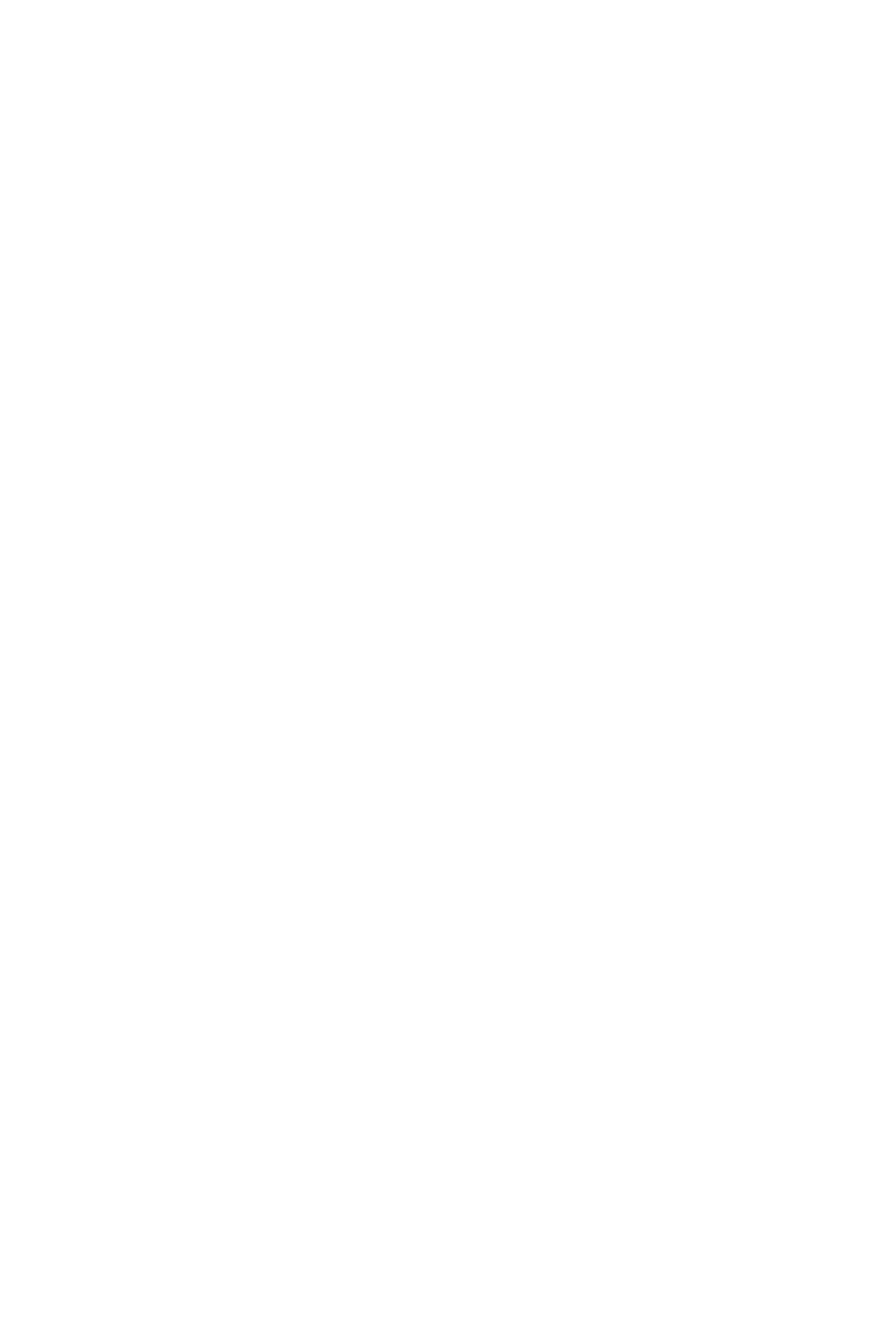
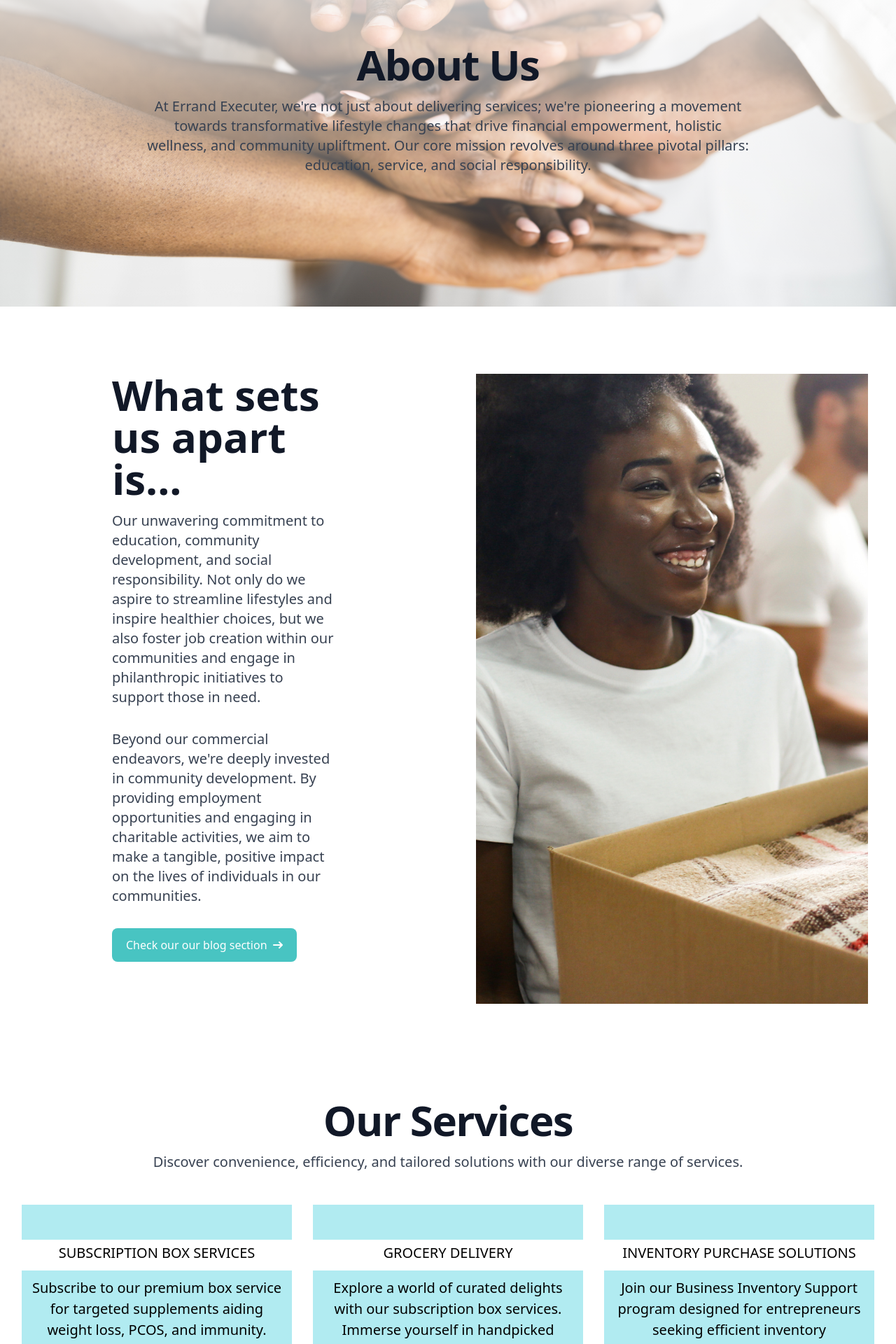
Before and after one commit to Shaneika1/customer, a SvelteKit app: page / in a window 1280 px wide. Shown: the part 834-2754 px from the top of the page at 70% size. Before the commit the page ends 800 px from the top, so only its background shows below. Built offline with nearby package versions, Linux system fonts and the light colour scheme.

Commit message:
services section added

```diff
--- a/src/routes/+layout.svelte
+++ b/src/routes/+layout.svelte
@@ -64,7 +64,7 @@
                     >
                 </li>
                 <li>
-                    <a href="#" style='background-color: #48c4c2;' class=" hover:bg-blue-700 text-white font-bold py-2 px-4 rounded">
+                    <a href="#" style='background-color: #48c4c2;' class="mt-5 lg:mt-0 hover:bg-blue-700 text-white font-bold py-3 px-4 rounded">
                         Login
                       </a>
 
--- a/src/routes/+page.svelte
+++ b/src/routes/+page.svelte
@@ -1,45 +1,255 @@
-
-
-<section class="bg-white dark:bg-gray-900 jumbotron hidden lg:block" >
-    <div class="py-8 px-4 mx-auto max-w-screen-xl lg:py-16 grid lg:grid-cols-2 gap-8 lg:gap-16">
+<section class="bg-white dark:bg-gray-900 jumbotron hidden lg:block">
+    <div
+        class="py-8 mx-auto max-w-screen-xl lg:py-16 grid lg:grid-cols-2 gap-8 lg:gap-16"
+    >
         <div class="flex flex-col justify-center">
-            <h1 class="mb-4 text-4xl font-extrabold tracking-tight lg:mt-20 leading-none text-gray-900 md:text-5xl lg:text-6xl dark:text-gray-700 header">Errand Executers</h1>
-            <p class="mb-8 text-lg font-normal text-gray-500 lg:text-xl dark:text-gray-700 normal-text">From premium grocery delivery and lifestyle consultancy to
+            <h1
+                class="mb-4 text-4xl font-extrabold tracking-tight lg:mt-20 leading-none text-gray-900 md:text-5xl lg:text-6xl dark:text-gray-700 header"
+            >
+                Errand Executers
+            </h1>
+            <p
+                class="mb-8 text-lg font-normal text-gray-500 lg:text-xl dark:text-gray-700 normal-text"
+            >
+                From premium grocery delivery and lifestyle consultancy to
                 personalized wellness subscription boxes, our services are
-                meticulously designed to promote healthier living while freeing up
-                valuable time for our clients.</p>
+                meticulously designed to promote healthier living while freeing
+                up valuable time for our clients.
+            </p>
             <div class="flex flex-col space-y-4 sm:flex-row sm:space-y-0">
-                <a href="#" style='background-color: #48c4c2;' class="inline-flex justify-center items-center py-3 px-5 text-base font-medium text-center text-white rounded-lg focus:ring-4 focus:ring-blue-300 dark:focus:ring-blue-900">
+                <a
+                    href="#"
+                    style="background-color: #48c4c2;"
+                    class="inline-flex justify-center items-center py-3 px-5 text-base font-medium text-center text-white rounded-lg focus:ring-4 focus:ring-blue-300 dark:focus:ring-blue-900"
+                >
                     Get started
-                    <svg class="w-3.5 h-3.5 ms-2 rtl:rotate-180" aria-hidden="true" xmlns="http://www.w3.org/2000/svg" fill="none" viewBox="0 0 14 10">
-                        <path stroke="currentColor" stroke-linecap="round" stroke-linejoin="round" stroke-width="2" d="M1 5h12m0 0L9 1m4 4L9 9"/>
+                    <svg
+                        class="w-3.5 h-3.5 ms-2 rtl:rotate-180"
+                        aria-hidden="true"
+                        xmlns="http://www.w3.org/2000/svg"
+                        fill="none"
+                        viewBox="0 0 14 10"
+                    >
+                        <path
+                            stroke="currentColor"
+                            stroke-linecap="round"
+                            stroke-linejoin="round"
+                            stroke-width="2"
+                            d="M1 5h12m0 0L9 1m4 4L9 9"
+                        />
                     </svg>
                 </a>
-
             </div>
         </div>
-        <div>
+        <div></div>
+    </div>
+</section>
+
+<section
+    class="lg:hidden block bg-center bg-no-repeat bg-[url('/5.png')] bg-gray-700 bg-blend-multiply"
+>
+    <div class="px-4 mx-auto max-w-screen-xl text-center py-24 lg:py-56">
+        <h1
+            class="mb-4 text-4xl font-extrabold tracking-tight leading-none text-white md:text-5xl lg:text-6xl header"
+        >
+            Errand Executers
+        </h1>
+        <p
+            class="mb-8 text-lg font-normal text-gray-300 lg:text-xl sm:px-16 lg:px-48 normal-text"
+        >
+            From premium grocery delivery and lifestyle consultancy to
+            personalized wellness subscription boxes, our services are
+            meticulously designed to promote healthier living while freeing up
+            valuable time for our clients.
+        </p>
+        <div
+            class="flex flex-col space-y-4 sm:flex-row sm:justify-center sm:space-y-0"
+        >
+            <a
+                href="#"
+                style="background-color: #48c4c2;"
+                class="inline-flex justify-center items-center py-3 px-5 text-base font-medium text-center text-white rounded-lg bg-blue-700 hover:bg-blue-800 focus:ring-4 focus:ring-blue-300 dark:focus:ring-blue-900"
+            >
+                Place Order
+                <svg
+                    class="w-3.5 h-3.5 ms-2 rtl:rotate-180"
+                    aria-hidden="true"
+                    xmlns="http://www.w3.org/2000/svg"
+                    fill="none"
+                    viewBox="0 0 14 10"
+                >
+                    <path
+                        stroke="currentColor"
+                        stroke-linecap="round"
+                        stroke-linejoin="round"
+                        stroke-width="2"
+                        d="M1 5h12m0 0L9 1m4 4L9 9"
+                    />
+                </svg>
+            </a>
         </div>
     </div>
 </section>
 
+<section class="about bg-center bg-no-repeat">
+    <div class="px-4 mx-auto text-center py-24 lg:py-56">
+        <h1
+            class="mb-4 text-4xl font-extrabold tracking-tight leading-none text-gray-900 md:text-5xl lg:text-6xl header"
+        >
+            About Us
+        </h1>
+        <p
+            class="mb-8 text-lg font-normal text-gray-700 lg:text-xl sm:px-16 lg:px-48 normal-text"
+        >
+            At Errand Executer, we're not just about delivering services; we're
+            pioneering a movement towards transformative lifestyle changes that
+            drive financial empowerment, holistic wellness, and community
+            upliftment. Our core mission revolves around three pivotal pillars:
+            education, service, and social responsibility.
+        </p>
+        <div
+            class="flex flex-col space-y-4 sm:flex-row sm:justify-center sm:space-y-0"
+        ></div>
+    </div>
+</section>
 
+<section class="lg:grid lg:grid-cols-2 h-100 py-24 lg:py-46">
+    <div class="mx-auto text-center lg:text-left">
+        <h1
+            class="mb-4 text-4xl font-extrabold text-gray-900 md:text-5xl sm:px-16 lg:px-40 lg:text-6xl header"
+        >
+            What sets us apart is...
+        </h1>
+        <div>
+            <p
+                class="mb-8 text-lg font-normal text-gray-700 lg:text-xl sm:px-16 lg:px-40 normal-text"
+            >
+                Our unwavering commitment to education, community development,
+                and social responsibility. Not only do we aspire to streamline
+                lifestyles and inspire healthier choices, but we also foster job
+                creation within our communities and engage in philanthropic
+                initiatives to support those in need.
+            </p>
+            <p
+                class="mb-8 text-lg font-normal text-gray-700 lg:text-xl sm:px-16 lg:px-40 normal-text"
+            >
+                Beyond our commercial endeavors, we're deeply invested in
+                community development. By providing employment opportunities and
+                engaging in charitable activities, we aim to make a tangible,
+                positive impact on the lives of individuals in our communities.
+            </p>
+            <a
+                href="#"
+                class="mb-8 text-lg font-normal text-gray-700 lg:text-xl sm:px-16 lg:px-40 normal-text"
+            >
+                <a
+                    href="#"
+                    style="background-color: #48c4c2;"
+                    class="inline-flex justify-center items-center py-3 px-5 text-base font-medium text-center text-white rounded-lg bg-blue-700 hover:bg-blue-800 focus:ring-4 focus:ring-blue-300 dark:focus:ring-blue-900"
+                >
+                    Check our our blog section
+                    <svg
+                        class="w-3.5 h-3.5 ms-2 rtl:rotate-180"
+                        aria-hidden="true"
+                        xmlns="http://www.w3.org/2000/svg"
+                        fill="none"
+                        viewBox="0 0 14 10"
+                    >
+                        <path
+                            stroke="currentColor"
+                            stroke-linecap="round"
+                            stroke-linejoin="round"
+                            stroke-width="2"
+                            d="M1 5h12m0 0L9 1m4 4L9 9"
+                        />
+                    </svg>
+                </a>
+            </a>
+        </div>
+    </div>
+    <div class="px-10 lg:block hidden" style="height:900px;">
+        <div
+            class="w-full h-full bg-center bg-no-repeat bg-[url('/2.png')]"
+        ></div>
+    </div>
+</section>
 
-<section class="lg:hidden block bg-center bg-no-repeat bg-[url('/5.png')] bg-gray-700 bg-blend-multiply">
-    <div class="px-4 mx-auto max-w-screen-xl text-center py-24 lg:py-56">
-        <h1 class="mb-4 text-4xl font-extrabold tracking-tight leading-none text-white md:text-5xl lg:text-6xl">Errand Executers</h1>
-        <p class="mb-8 text-lg font-normal text-gray-300 lg:text-xl sm:px-16 lg:px-48">From premium grocery delivery and lifestyle consultancy to
-            personalized wellness subscription boxes, our services are
-            meticulously designed to promote healthier living while freeing up
-            valuable time for our clients.</p>
-        <div class="flex flex-col space-y-4 sm:flex-row sm:justify-center sm:space-y-0">
-            <a href="#" style='background-color: #48c4c2;' class="inline-flex justify-center items-center py-3 px-5 text-base font-medium text-center text-white rounded-lg bg-blue-700 hover:bg-blue-800 focus:ring-4 focus:ring-blue-300 dark:focus:ring-blue-900">
-                Place Order
-                <svg class="w-3.5 h-3.5 ms-2 rtl:rotate-180" aria-hidden="true" xmlns="http://www.w3.org/2000/svg" fill="none" viewBox="0 0 14 10">
-                    <path stroke="currentColor" stroke-linecap="round" stroke-linejoin="round" stroke-width="2" d="M1 5h12m0 0L9 1m4 4L9 9"/>
-                </svg>
-            </a>
-
+<section class=" bg-center bg-no-repeat">
+    <div class="px-4 mx-auto text-center py-24 lg:py-10">
+        <h1
+            class="mb-4 text-4xl font-extrabold tracking-tight leading-none text-gray-900 md:text-5xl lg:text-6xl header"
+        >
+            Our Services
+        </h1>
+        <p
+            class="mb-8 text-lg font-normal text-gray-700 lg:text-xl sm:px-16 lg:px-48 normal-text"
+        >
+            Discover convenience, efficiency, and tailored solutions with our
+            diverse range of services.
+        </p>
+        <div
+            class="flex flex-col space-y-4 sm:flex-row sm:justify-center sm:space-y-0"
+        ></div>
+        <div class="lg:grid lg:grid-cols-3">
+            <div class="column">
+                <div class="top-block"></div>
+                <p class="discover mt-1">SUBSCRIPTION BOX SERVICES</p>
+                <p class="nate-row-text">
+                    Subscribe to our premium box service for targeted
+                    supplements aiding weight loss, PCOS, and immunity. Enjoy
+                    personalized guidance from a nutritionist and chef!
+                    <br />
+                    <nuxt-link to="/subscription">
+                        <button
+                            style="
+                        background-color: rgb(56, 56, 56);
+                        font-family:'Playfair Display', serif;
+                      "
+                            class="head mt-3 lg:mr-1 animate-slide-element-reverse border text-white hover:text-white py-2 px-4 transition duration-300 ease-in-out"
+                        >
+                            View Subscription Boxes
+                        </button>
+                    </nuxt-link>
+                </p>
+            </div>
+            <div class="column">
+                <div class="top-block"></div>
+                <p class="discover mt-1">GROCERY DELIVERY</p>
+                <p class="nate-row-text">
+                    Explore a world of curated delights with our subscription box services. Immerse yourself in handpicked products delivered regularly for a delightful surprise each time.
+                    <br />
+                    <nuxt-link to="/subscription">
+                        <button
+                            style="
+                        background-color: rgb(56, 56, 56);
+                        font-family:'Playfair Display', serif;
+                      "
+                            class="head mt-3 lg:mr-1 animate-slide-element-reverse border text-white hover:text-white py-2 px-4 transition duration-300 ease-in-out"
+                        >
+                            Create Grocery List
+                        </button>
+                    </nuxt-link>
+                </p>
+            </div>
+            <div class="column">
+                <div class="top-block"></div>
+                <p class="discover mt-1">INVENTORY PURCHASE SOLUTIONS</p>
+                <p class="nate-row-text">
+                    Join our Business Inventory Support program designed for entrepreneurs seeking efficient inventory management. We streamline your procurement process, ensuring seamless supply chain solutions to optimize your business operations
+                    <br />
+                    <nuxt-link to="/subscription">
+                        <button
+                            style="
+                        background-color: rgb(56, 56, 56);
+                        font-family:'Playfair Display', serif;
+                      "
+                            class="head mt-3 lg:mr-1 animate-slide-element-reverse border text-white hover:text-white py-2 px-4 transition duration-300 ease-in-out"
+                        >
+                            Schedule Consultation Session
+                        </button>
+                    </nuxt-link>
+                </p>
+            </div>
         </div>
     </div>
 </section>
--- a/static/css/index.css
+++ b/static/css/index.css
@@ -6,6 +6,35 @@
     color:#48c4c2;
 }
 
+.top-block {
+  background-color: #b1ebf1;
+  min-width: 100%;
+  min-height: 50px;
+}
+
+.discover {
+  font-size: 20px;
+}
+
+.nate-row {
+  display: flex;
+}
+
+.nate-row-text {
+  margin-top: 10px;
+  background-color: #b1ebf1;
+  padding: 10px;
+  min-height: 231px;
+  font-size: 20px;
+}
+
+.column {
+  flex: 1;
+  padding: 10px;
+  min-height: 500px;
+  margin: 5px;
+  text-align: center;
+}
 
 .jumbotron {
     background-image: linear-gradient(
@@ -19,6 +48,24 @@
     background-repeat: no-repeat;
     height: 600px;
     width: 100%;
+  }
+
+  .about {
+
+    background-image: linear-gradient(
+        to bottom,
+        rgba(255, 255, 255, 1),
+        rgba(255, 255, 255, 0)
+      ),
+      url("/4.png");
+    /* Replace with the path to your image */
+    background-size: cover; /* This ensures that the image covers the entire div */
+    background-repeat: no-repeat; /* This prevents the image from repeating */
+    background-position: center; /* This centers the image in the div */
+    height: 600px; /* Set the height of the div */
+    width: 100%;
+    color:black;
+    text-align: center;
   }
 
   @media screen and (max-width: 600px) {
```
